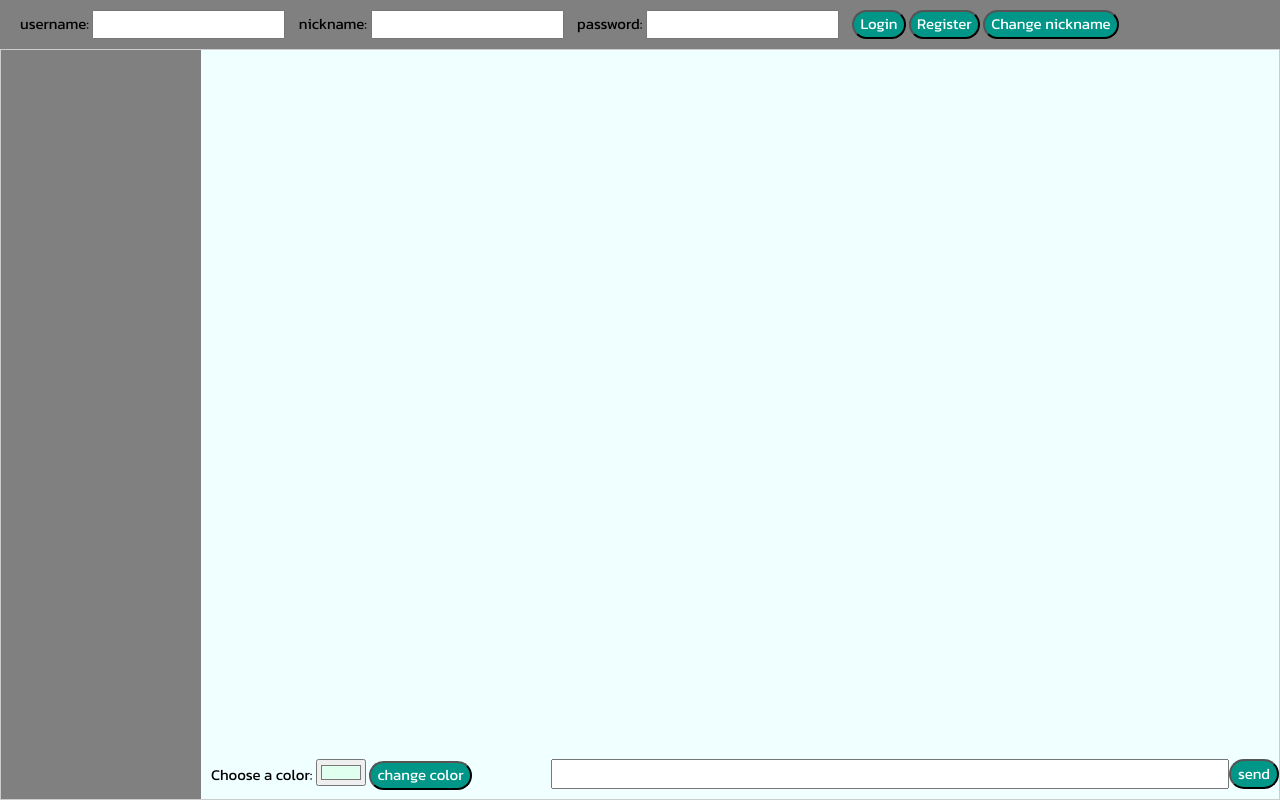
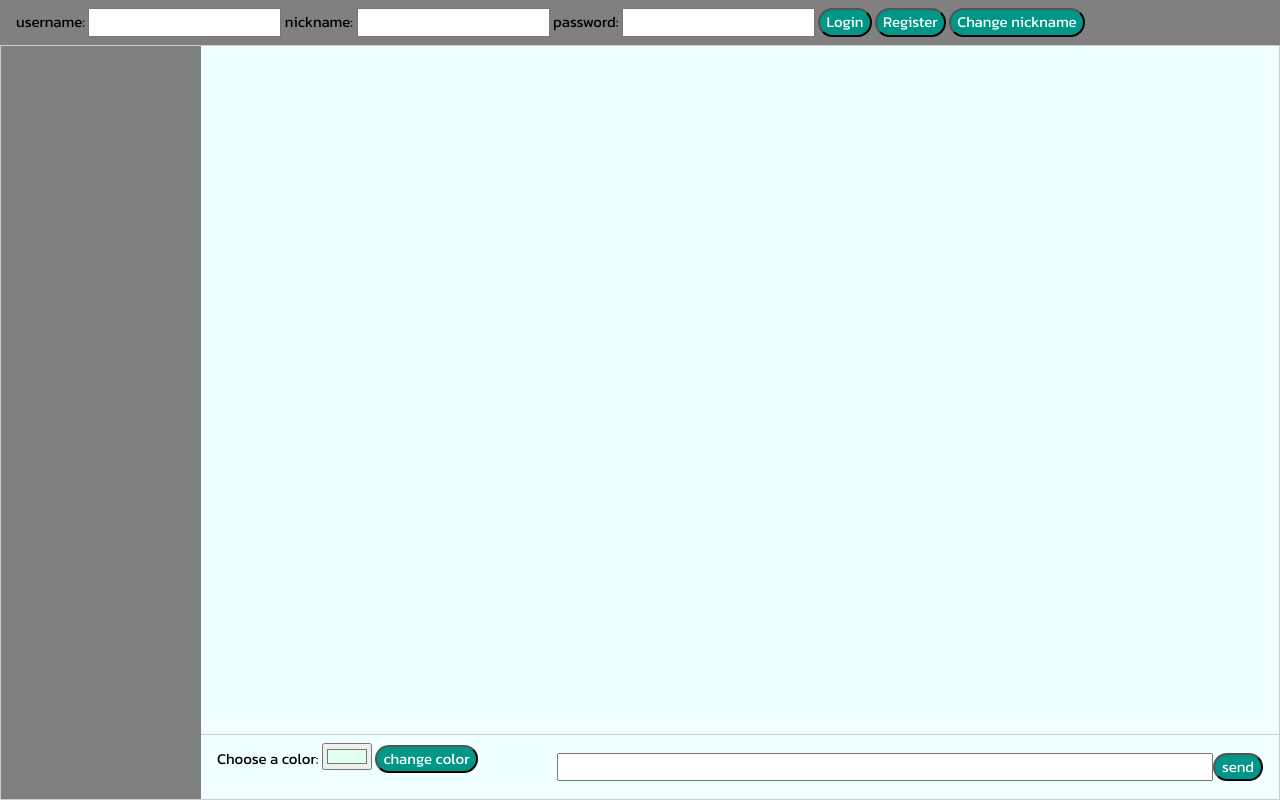
Before and after one commit to alongkotchai/network_project_g33, a plain HTML site: page client/index.html in a window 1280 px wide. Drawn offline with nearby package versions, Linux system fonts and the light colour scheme.

Commit message:
update UI

```diff
--- a/client/index.html
+++ b/client/index.html
@@ -12,7 +12,7 @@
     <title>Client</title>
 </head>
 <body>
-    <div id="account">
+    <div id="account" class="w3-padding">
         <label for="u-box">username:</label>
         <input type="text" id="u-box" name="u-box">
         <label for="n-box">nickname:</label>
@@ -26,8 +26,8 @@
     <div id="chat-panel" class="w3-border">
         <div id="lobby"></div>
         <div id="message">
-            <div id="display-message"></div>
-            <div id="message-bottom">
+            <div id="display-message" class="w3-padding"></div>
+            <div id="message-bottom" class="w3-padding w3-border-top">
                 <div id="color-picker">
                     <label for="colorPicker">Choose a color: <code id="colorCode"></code> </label>
                     <input type="color" value="#e0ffee" id="colorPicker">
@@ -47,16 +47,6 @@
         const socket = io.connect("ws://localhost:5001",{auth: {token: "1"}});
 
         socket.emit("greeting",{ status:200, message:"Hello Server"});
-
-        socket.on("welcome", (...args) => {
-            let m = args[0];
-            document.getElementById("message").innerHTML += `<h3>Server: Status ${m.status} Message: ${m.message}</h3>`
-        });
-
-        socket.on("broadcast-all", (...args) => {
-            let m = args[0];
-            document.getElementById("message").innerHTML += `<h3>${m.sender} : ${m.message}</h3>`
-        });
 
         document.getElementById("login-btn").addEventListener('click',()=>{
             const username = document.getElementById("u-box").value;
@@ -144,9 +134,11 @@
                 message_box.classList.add("w3-card", "w3-blue", "w3-padding", "w3-round-large")
                 message_zone.appendChild(sender_box)
                 message_zone.appendChild(message_box)
-                message_zone.classList.add("chat-zone")
+                message_zone.classList.add("chat-zone", "w3-margin-bottom")
                 if (data[idx].sender == my_id) {
                     message_box.classList.add("w3-light-grey")
+                    message_zone.classList.add("w3-right")
+                    //sender_box.classList.add("w3-right")
                 }
                 chat_zone.appendChild(message_zone)
             }
--- a/client/style/style.css
+++ b/client/style/style.css
@@ -10,7 +10,6 @@ body {
 }
 
 #lobby {
-    width: 300px;
     display: flex;
     flex-direction: column;
     width: 200px;
@@ -19,14 +18,16 @@ body {
 }
 
 #message {
-    display: grid;
-    grid-template-rows: auto 50px;
-    width : auto;
+    display: flex;
+    flex-direction: column;
 }
 
 #display-message {
     background-color: azure;
     overflow-y: scroll;
+    flex-grow: 10;
+    display: flex;
+    flex-direction: column;
 }
 
 #message-bottom {
@@ -44,10 +45,6 @@ body {
     margin-left: 10px;
 }
 
-#color-picker {
-    padding-top: 10px;
-}
-
 #chat-panel {
     display: grid;
     flex-direction: row;
@@ -61,33 +58,13 @@ body {
     padding-bottom: 10px;
 }
 
-#u-box {
-    margin-right: 10px;
-}
-
-#n-box {
-    margin-right: 10px;
-}
-
-#p-box {
-    margin-right: 10px;
-}
-
 #ms-box {
     min-width: min-content;
 }
 
-.chat-zone {
-    margin: 10px;
-}
-
-.chat-zone > span {
-
-}
-
 .chat-zone > div {
     background-color: cadetblue;
-    max-width: 200px;
+    max-width: 500px;
     border-radius: 5px;
     padding: 5px;
     display: grid;
```
